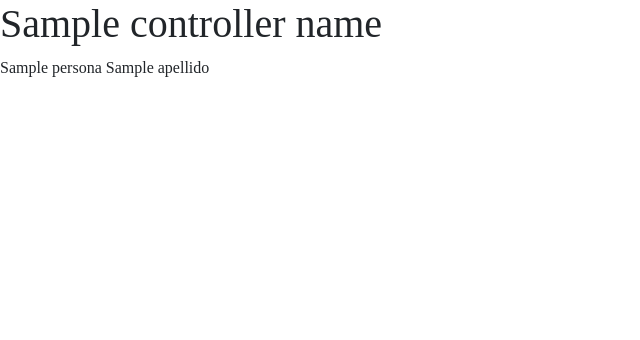
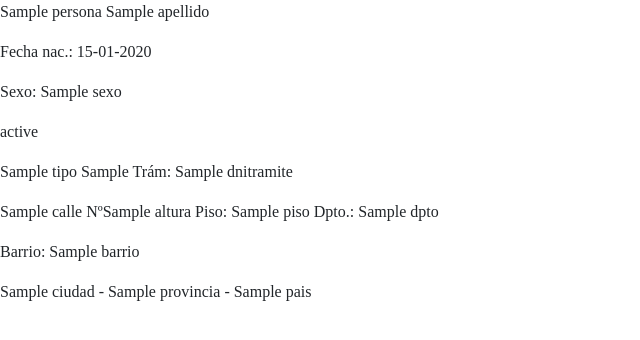
Before and after one commit to telejam/Registro-Unico-de-Discapacidad, a Symfony app: template templates/persona/verpersona.html.twig in a window 1280 px wide. Shown: the top 340 px of the page, without its empty margins (0-640 px from the left). Run offline with Twig, Linux system fonts and the light colour scheme; the template is opened without the code that fills it: most values are stand-ins (such as "Sample title", 1, 10 or a date in 2020); some libraries are stand-ins or nearby versions.

Commit message:
Agregando el ver persona al html twig

```diff
--- a/templates/persona/verpersona.html.twig
+++ b/templates/persona/verpersona.html.twig
@@ -4,8 +4,20 @@
 
 {% block body %}
 
-    <h1>{{ controller_name }}</h1>
+  <p>{{ persona.nombre }} {{ persona.apellido }}</p>
 
-    <p>{{ persona.nombre }} {{ persona.apellido }}</p>
+  <p>Fecha nac.: {{ persona.fechaNacimiento|date('d-m-Y') }}</p>
+
+  <p>Sexo: {{ persona.sexo }}</p>
+
+  <p>{{ estadocivil.tipoEstado }}</p>
+
+  <p>{{ dnitipo.tipo }} {{ persona.dniNumero }} Trám: {{ persona.dnitramite }}</p>
+
+  <p>{{ domicilio.calle }} Nº{{ domicilio.altura }} Piso: {{ domicilio.piso }} Dpto.: {{ domicilio.dpto }}</p>
+
+  <p>Barrio: {{ barrio.nombre }}</p>
+
+  <p>{{ ciudad.ciudad }} - {{ provincia.provincia }} - {{ nacionalidad.pais }}</p>
 
 {% endblock %}
```
